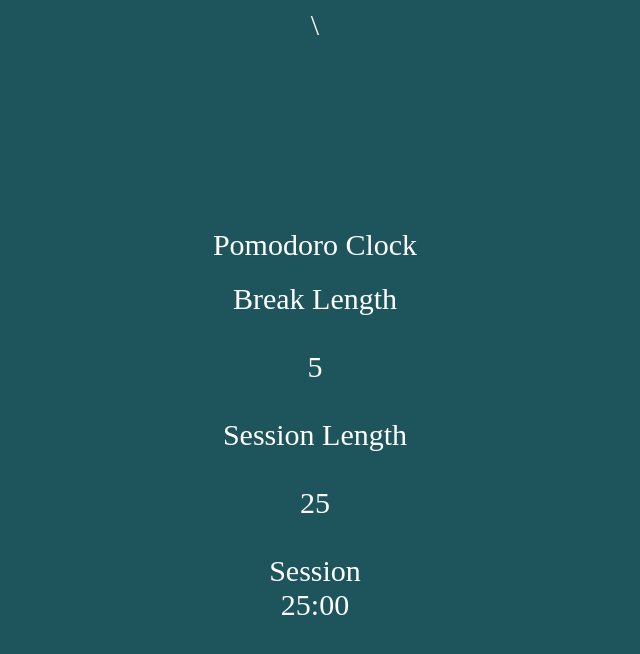
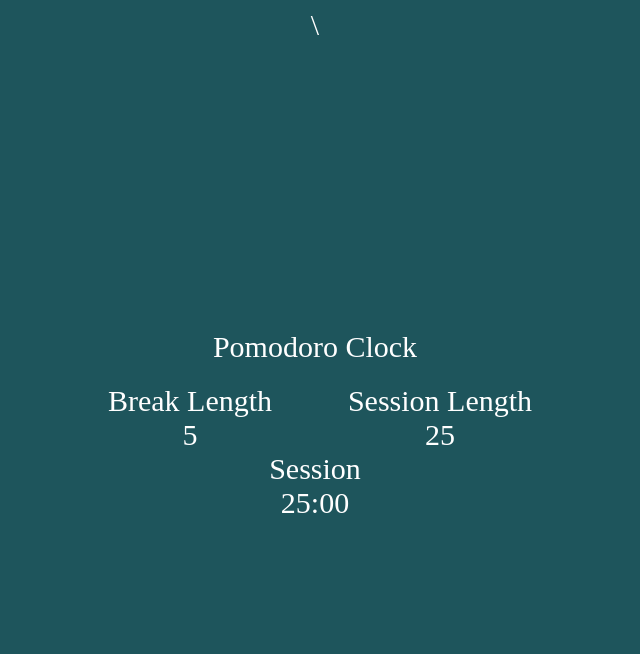
Before and after one commit to PJMantoss/pomodoro-clock, a React (Create React App) app: page / in a window 1280 px wide. Shown: the top 654 px of the page, without its empty margins (325-965 px from the left). Built offline with nearby package versions, Linux system fonts and the light colour scheme.

Commit message:
update App.css

```diff
--- a/src/App.css
+++ b/src/App.css
@@ -11,6 +11,7 @@
 
 .length-control {
   width: 250px;
+  display: inline-block;
 }
 
 button {
@@ -20,3 +21,11 @@ button {
   color: white;
   cursor: pointer;
 }
+
+.btn-level{
+  display: inline-block;
+}
+
+.btn-level:nth-child(3){
+  width: 40px;
+}
```
